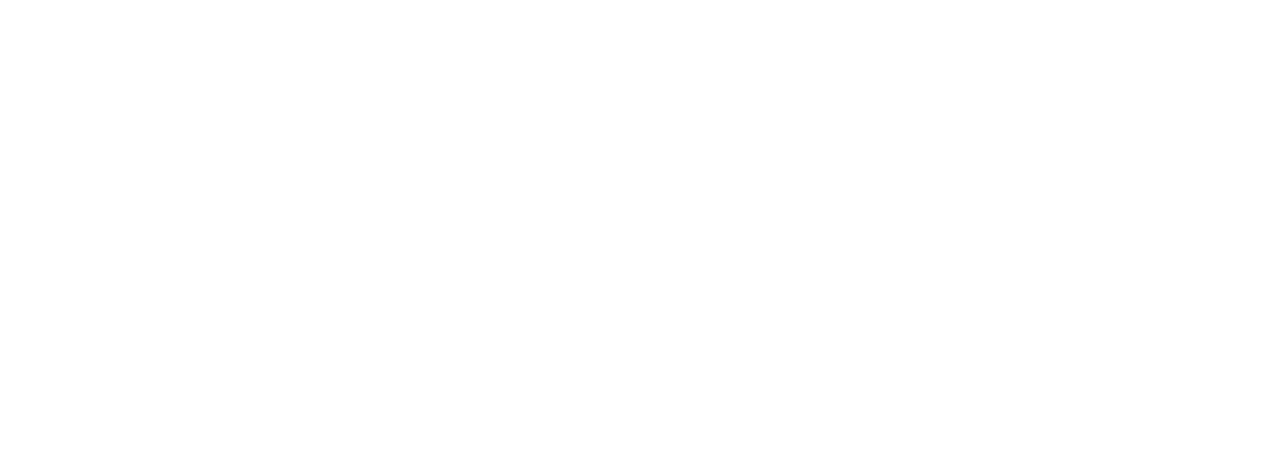
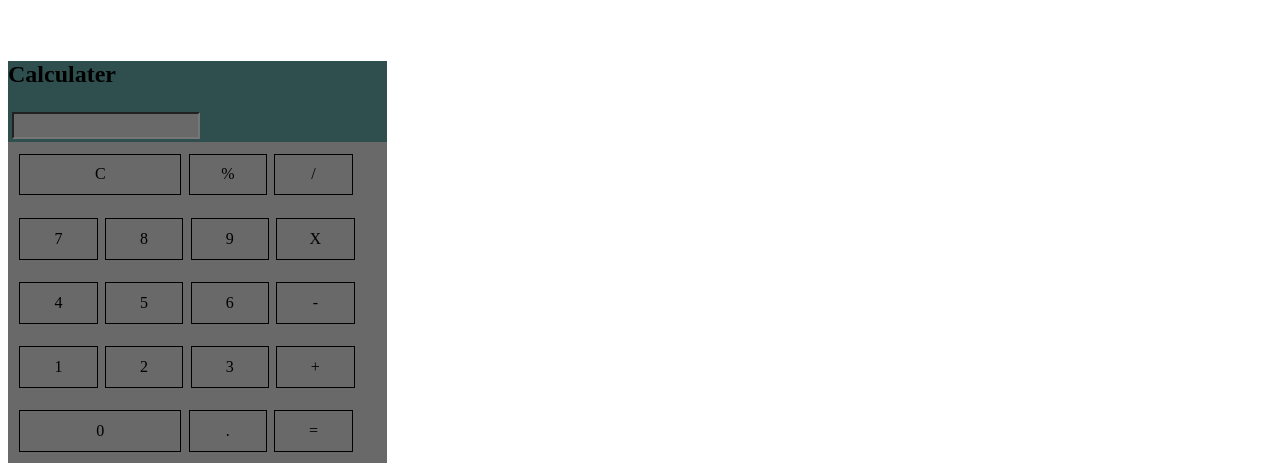
Before and after one commit to UfukYetiskin/30-days-of-react-with-solutions, a React (Create React App) app in the folder learn-react/: page / in a window 1280 px wide. Shown: the part 11283-11751 px from the top of the page. Before the commit the page ends 11306 px from the top, so only its background shows below. Built offline with nearby package versions, Linux system fonts and the light colour scheme; no server answers.

Commit message:
created calculater

```diff
--- a/learn-react/src/App.js
+++ b/learn-react/src/App.js
@@ -26,6 +26,7 @@
 import UseMemoComponent from './Components/UseMemoComponent'
 import SecondContext from './Components/context/SecondContext'
 import MainComponent from './Components/weather/MainComponent'
+import Calculater from './Components/Calculater'
 
 
 
@@ -529,6 +530,8 @@
       <SecondContext></SecondContext>
       <br></br>
       <MainComponent></MainComponent>
+      <br/>
+      <Calculater></Calculater>
     </div>
   )
 }
--- /dev/null
+++ b/learn-react/src/Components/Calculater.js
@@ -0,0 +1,63 @@
+import { useState } from "react"
+
+
+const Calculater = () => {
+    const [numbers, setNumbers] = useState('')
+
+    const divStyles = {
+        backgroundColor : 'dimgray',
+        padding : '2%',
+        justifyContent : 'space-around',
+    }
+    const spanStyles = {
+        display : 'inline-block',
+        margin: '1%',
+        border  : '1px solid black',
+        padding : '3%',
+        width :  '15%',
+        textAlign : 'center'
+    }
+    return(
+        <div style={{width : '30%', backgroundColor : 'darkslategray'}}>
+            <h2>Calculater</h2>
+            <div>
+                <input
+                    style={{backgroundColor : 'dimgray', color: 'white', padding : '1%', margin : '1%'}}
+                    type="text"
+                    value={numbers}
+                    onChange={(e)=> setNumbers(e.target.value)}
+                />
+            </div>
+            <div style={divStyles} >
+                <span style={{ display : 'inline-block', margin: '1%',border  : '1px solid black',padding : '3%',width :  '38%',textAlign : 'center'}}>C</span>
+                <span style={spanStyles}>%</span>
+                <span style={spanStyles}>/</span>
+            </div>
+            <div style={divStyles}>
+                <span style={spanStyles}>7</span>
+                <span style={spanStyles}>8</span>
+                <span style={spanStyles}>9</span>
+                <span style={spanStyles}>X</span>
+            </div>
+            <div style={divStyles}>
+                <span style={spanStyles}>4</span>
+                <span style={spanStyles}>5</span>
+                <span style={spanStyles}>6</span>
+                <span style={spanStyles}>-</span>
+            </div>
+            <div style={divStyles}>
+                <span style={spanStyles}>1</span>
+                <span style={spanStyles}>2</span>
+                <span style={spanStyles}>3</span>
+                <span style={spanStyles}>+</span>
+            </div>
+            <div style={divStyles}>
+                <span style={{ display : 'inline-block', margin: '1%',border  : '1px solid black',padding : '3%',width :  '38%',textAlign : 'center'}}>0</span>
+                <span style={spanStyles}>.</span>
+                <span style={spanStyles}>=</span>
+            </div>
+        </div>
+    )
+}
+
+export default Calculater
```
